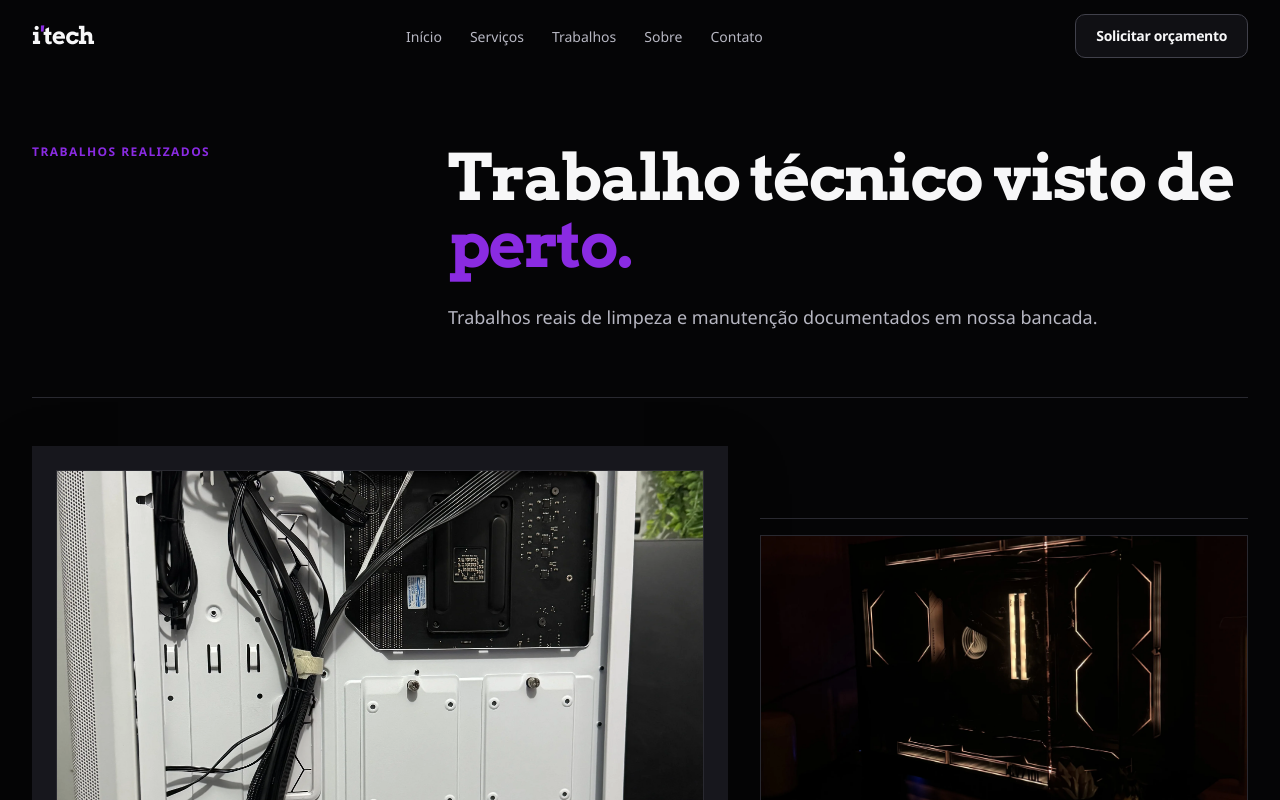
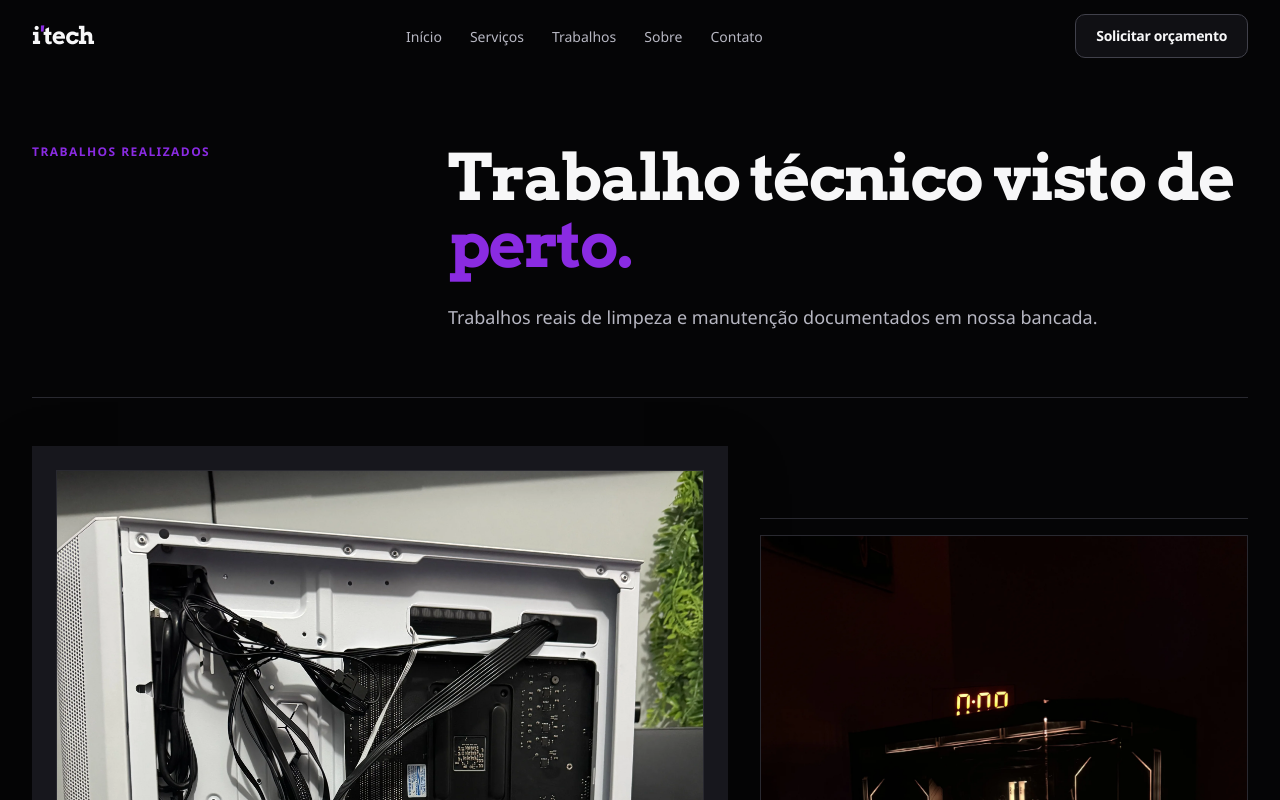
Before and after one commit to Gustavomrib/i-tech, a React (Vite) app: page /projetos in a window 1280 px wide. Shown: the top 800 px of the page. Built offline with nearby package versions, Linux system fonts and the light colour scheme.

Commit message:
fix: preserve project image framing

```diff
--- a/src/components/projects/ProjectCard.tsx
+++ b/src/components/projects/ProjectCard.tsx
@@ -35,7 +35,13 @@ export function ProjectCard({
       whileInView={{ opacity: 1, y: 0 }}
     >
       <ProjectMediaFrame
-        className={isFeatured ? 'aspect-[4/3]' : 'aspect-video'}
+        className={
+          project.media.kind === 'placeholder'
+            ? isFeatured
+              ? 'aspect-[4/3]'
+              : 'aspect-video'
+            : undefined
+        }
         interactive
         media={project.media}
         meta={project.equipmentType}
--- a/src/components/projects/ProjectMediaFrame.tsx
+++ b/src/components/projects/ProjectMediaFrame.tsx
@@ -18,7 +18,7 @@ export function ProjectMediaFrame({
   return (
     <div
       className={[
-        'relative overflow-hidden border border-border bg-background',
+        'relative overflow-hidden border border-border bg-surface',
         className,
       ]
         .filter(Boolean)
@@ -27,10 +27,7 @@ export function ProjectMediaFrame({
       {media.kind === 'image' ? (
         <img
           alt={media.alt}
-          className={[
-            'h-full w-full object-cover transition-ui',
-            interactive ? 'motion-safe:group-hover:scale-[1.02]' : '',
-          ].join(' ')}
+          className="block h-auto w-full object-contain"
           decoding="async"
           fetchPriority={priority ? 'high' : 'auto'}
           height={media.height}
--- a/src/pages/ProjectCasePage.tsx
+++ b/src/pages/ProjectCasePage.tsx
@@ -165,7 +165,11 @@ export function ProjectCasePage() {
                 transition={{ delay: 0.15, duration: 0.55 }}
               >
                 <ProjectMediaFrame
-                  className="mx-auto aspect-[3/4] max-w-4xl"
+                  className={
+                    project.media.kind === 'placeholder'
+                      ? 'mx-auto aspect-[3/4] max-w-4xl'
+                      : 'mx-auto max-w-4xl'
+                  }
                   media={project.media}
                   meta="Fotografia principal"
                   priority
@@ -315,7 +319,11 @@ export function ProjectCasePage() {
                       key={`${media.role}-${index}`}
                     >
                       <ProjectMediaFrame
-                        className={galleryAspect[index] ?? 'aspect-[4/3]'}
+                        className={
+                          media.kind === 'placeholder'
+                            ? (galleryAspect[index] ?? 'aspect-[4/3]')
+                            : undefined
+                        }
                         media={media}
                       />
                       {media.caption ? (
```
